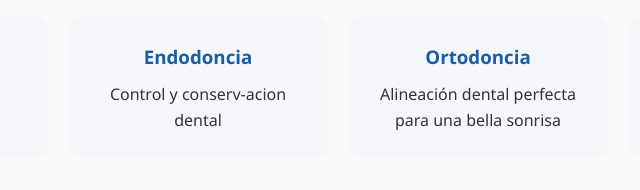
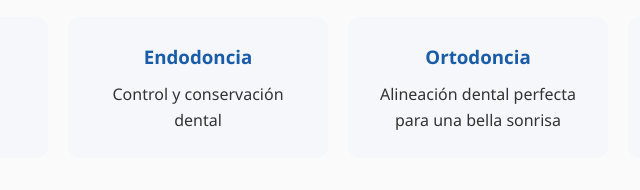
Before and after one commit to algorux/consultorio, a plain HTML site: page index.html in a window 1280 px wide. Shown: the part 1123-1313 px from the top of the page, 302-942 px from the left. Drawn offline with Linux system fonts and the light colour scheme.

Commit message:
Update index.html

```diff
--- a/index.html
+++ b/index.html
@@ -241,7 +241,7 @@ footer{
             </div>
             <div class="card">
                 <h3>Endodoncia</h3>
-                <p>Control y conserv-acion dental</p>
+                <p>Control y conservación dental</p>
             </div>
             <div class="card">
                 <h3>Ortodoncia</h3>
```
